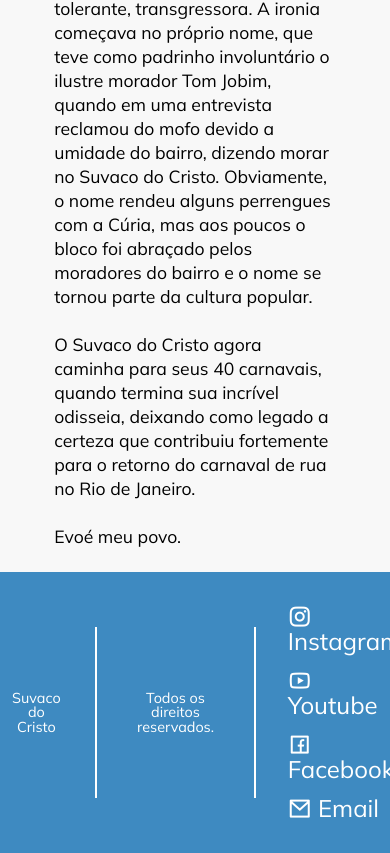
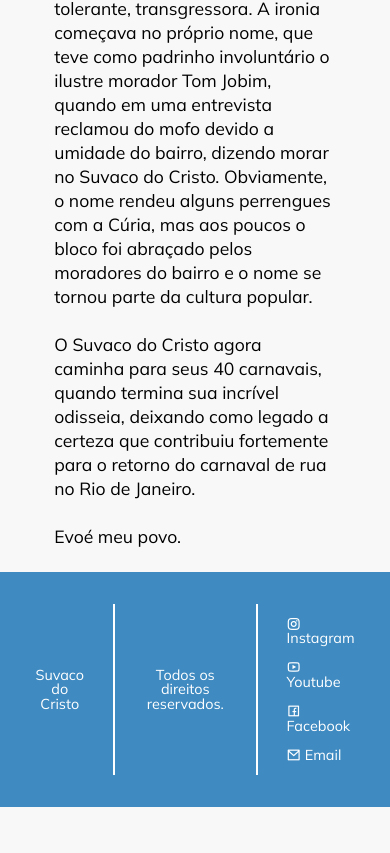
Before and after one commit to ahtamaral/suvaco-app, a React (Vite) app: page /sobre in a window 390 px wide. Shown: the part 1583-2436 px from the top of the page. After the commit the page ends 2390 px from the top, so only its background shows below. Built offline with nearby package versions, Linux system fonts and the light colour scheme; a web font is replaced by a local one.

Commit message:
responsividade do site em execução

```diff
--- a/styles.css
+++ b/styles.css
@@ -478,3 +478,245 @@ section{
     }
   }
 }
+
+
+@media (max-width:882px){
+  nav{
+    font-size: 1.1rem;
+  }
+}
+
+@media (max-width:827px){
+  nav{
+    font-size: 1rem;
+    >ul{
+      gap: 1.5rem;
+    }
+  }
+
+  section{
+    .section-container{
+      .imgs-section-s2{
+        .img-container{
+          >h3{
+            font-size: 0.8rem;
+          }
+          >img{
+            height: 250px;
+          }
+
+          >img:hover{
+            width: 300px;
+            height: 300px;
+            object-fit: cover;
+          }
+        }
+      }
+    }
+  }
+}
+
+@media (max-width: 788px){
+  footer{
+    .grid{
+      .flex{
+        text-align: center;
+        .mid{
+          margin: 0px 2rem 0px 2rem;
+        }
+        >p{
+          font-size: .9rem;
+        }
+
+        .socials{
+          width: 30%;
+        }
+      }
+    }
+  }
+}
+
+@media (max-width: 742px){
+  footer{
+    .grid{
+      .flex{
+        text-align: center;
+
+        .mid{
+          margin: 0px 2rem 0px 2rem;
+        }
+        >p{
+          font-size: .9rem;
+        }
+
+        .socials{
+          width: 35%;
+        }
+      }
+    }
+  }
+}
+
+section{
+  .section-container{
+    .imgs-section-s3{
+      .img-container{
+        >h3{
+          font-size: 1.2rem;
+        }
+
+      }
+    }
+  }
+}
+
+@media (max-width: 729px){
+  nav{
+    >ul{
+      gap: 1rem;
+    }
+  }
+}
+
+@media (max-width: 706px){
+  footer{
+    .grid{
+      .flex{
+        .socials{
+          width: 35%;
+          font-size: 0.9rem;
+        }
+      }
+    }
+  }
+
+  section{
+    .section-container{
+      .imgs-section-s2{
+        .img-container{
+          >h3{
+            font-size: 0.7rem;
+          }
+          >img{
+            height: 250px;
+          }
+
+          >img:hover{
+            width: 300px;
+            height: 300px;
+            object-fit: cover;
+          }
+        }
+      }
+    }
+  }
+}
+
+
+
+@media (max-width:689px){
+  nav{
+    font-size: 0.9rem;
+  }
+
+  section{
+    .section-container{
+      .imgs-section-s2 {
+        display: grid;
+        grid-template-columns: repeat(3, 1fr);
+        grid-template-rows: repeat(2, auto);
+        .img-container{
+          >h3{
+            font-size: 0.9rem;
+          }
+        }
+    }
+    /Ajustar o efeito de hover/
+    .img-container > img:hover {
+        width: 300px;
+        height: 500px;
+        object-fit: cover;
+    }
+
+    .imgs-section-s3 {
+        display: grid;
+        grid-template-columns: repeat(3, 1fr);
+        grid-template-rows: repeat(2, auto);
+        gap: 1rem;
+    }/*ajustar centralizacao*/
+  }
+}
+}
+
+@media (max-width: 677px){
+  footer{
+    .grid{
+      .flex{
+        .socials{
+          width: 40%;
+          font-size: 0.9rem;
+        }
+      }
+    }
+  }
+}
+
+@media (max-width: 654px){
+  footer{
+    .grid{
+      .flex{
+        text-align: center;
+
+        .mid{
+          margin: 0px 1.8rem 0px 1.8rem;
+        }
+        >p{
+          font-size: .9rem;
+        }
+
+        .socials{
+          width: 40%;
+          font-size: 0.9rem;
+        }
+      }
+    }
+  }
+}
+
+@media (max-width: 638px){
+  footer{
+    .grid{
+      .flex{
+        .mid{
+          margin: 0px 1.8rem 0px 1.8rem;
+        }
+        .socials{
+          width: 45%;
+          font-size: 0.9rem;
+        }
+      }
+    }
+
+  }
+}
+
+
+@media (max-width: 633px) {
+  .hamburger {
+      display:flex;
+  }
+
+  .nav-links {
+      display: none;
+      flex-direction: column;
+      width: 100%;
+      position: absolute;
+      top: 60px;
+      left: 0;
+  }
+
+  .nav-links.open {
+      display: flex;
+  }
+
+}
```
